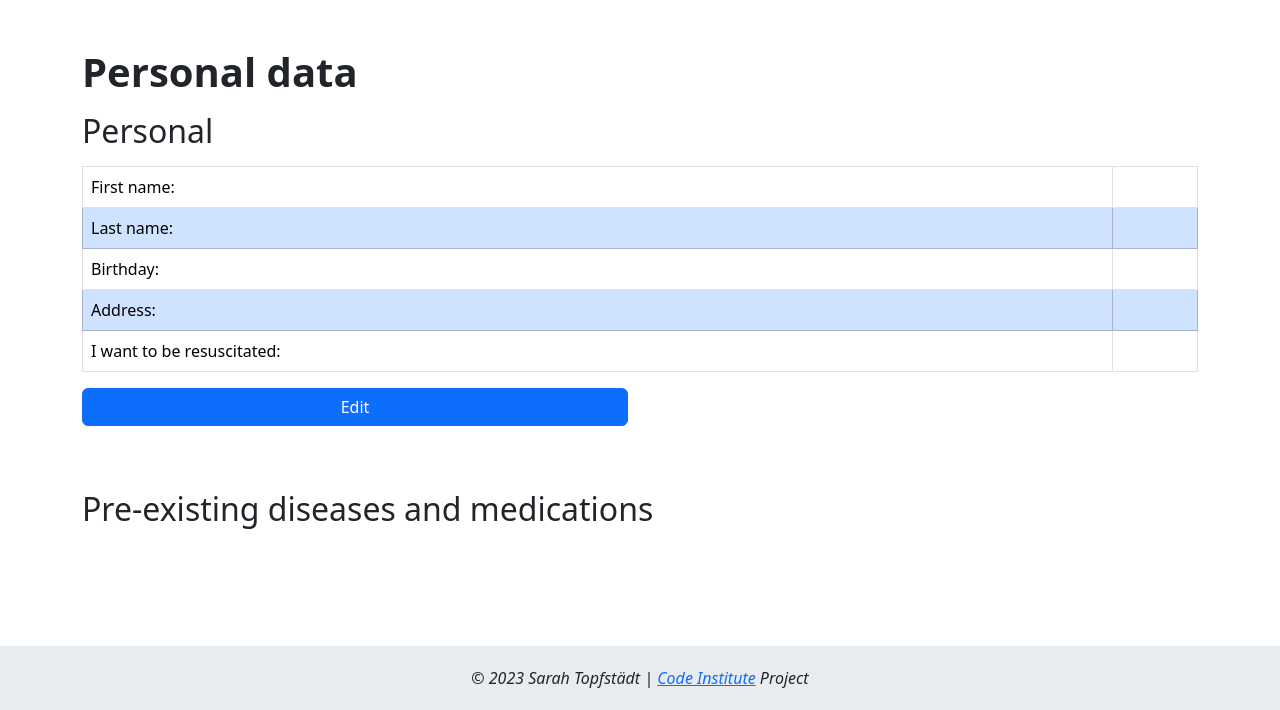
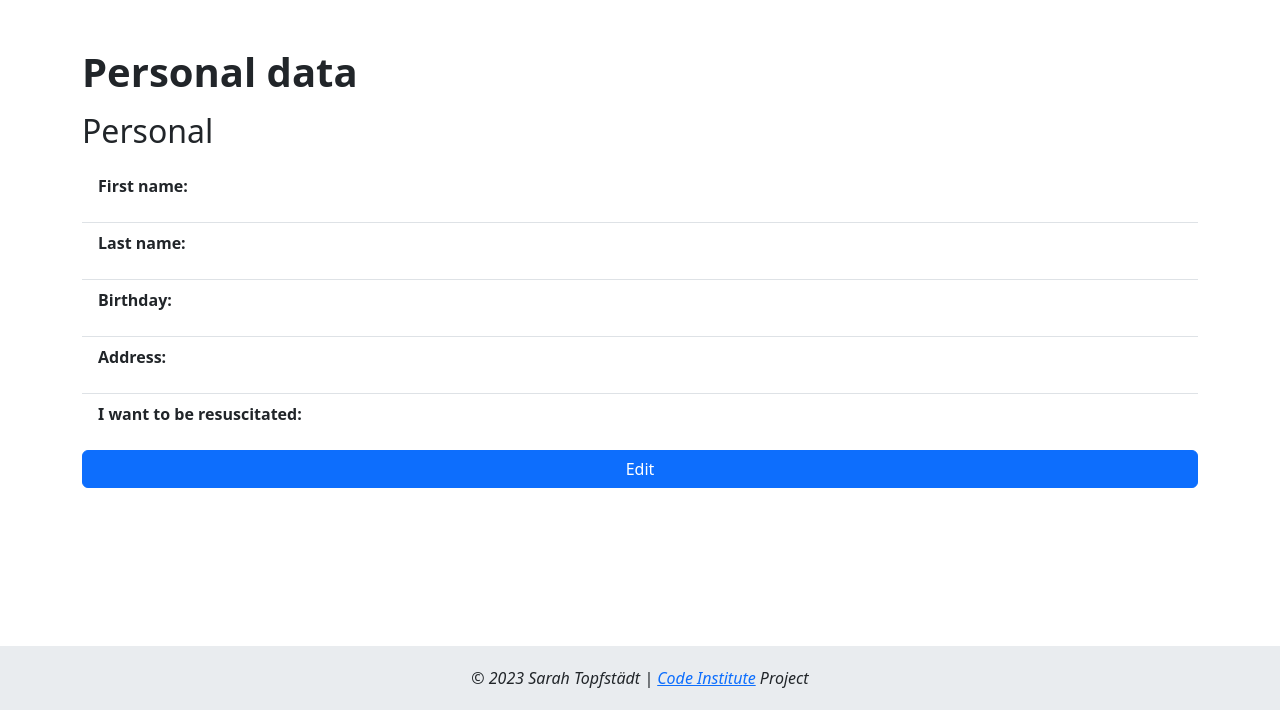
Before and after one commit to puma13992/digial-patient, a Django app: template templates/personal_data.html in a window 1280 px wide. Shown: the part 90-800 px from the top of the page. Run offline with Django 3.2, Linux system fonts and the light colour scheme; the template is opened without the code that fills it, so the values that code supplies are empty; some libraries are stand-ins or nearby versions.

Commit message:
Change some styles for personal data template

```diff
--- a/templates/personal_data.html
+++ b/templates/personal_data.html
@@ -1,5 +1,6 @@
 {% extends "base.html" %}
 {% load static %}
+{% load crispy_forms_tags %}
 
 {% block title %}
 <title>Personal data</title>
@@ -11,33 +12,27 @@
   <section class="container mt-5">
     <div class="row">
       <div class="col">
-        <h1 class="fw-semibold text-emphasis">Personal data</h1>
+        <h1 class="fw-semibold">Personal data</h1>
         <h2 class="my-3">Personal</h2>
       </div>
     </div>
     <div class="row">
       <div class="col">
-        <table class="table table-bordered">
-          <tbody>
-            <tr>
-              <td>First name:</td>
-              <td>{{ user_profile.first_name|default:"" }}</td>
-            </tr>
-            <tr class="table-primary">
-              <td>Last name:</td>
-              <td>{{ user_profile.last_name|default:"" }}</td>
-            </tr>
-            <tr>
-              <td>Birthday:</td>
-              <td>{{ user_profile.birthday|default:"" }}</td>
-            </tr>
-            <tr class="table-primary">
-              <td>Address:</td>
-              <td>{{ user_profile.address|default:"" }}</td>
-            </tr>
-            <tr>
-              <td>I want to be resuscitated:</td>
-              <td>
+        <ul class="list-group list-group-flush">
+          <li class="list-group-item">
+            <p class="fw-bold">First name:</p> {{ user_profile.first_name|default:"" }}
+          </li>
+          <li class="list-group-item">
+            <p class="fw-bold">Last name:</p> {{ user_profile.last_name|default:"" }}
+          </li>
+          <li class="list-group-item">
+            <p class="fw-bold">Birthday:</p> {{ user_profile.birthday|default:"" }}
+          </li>
+          <li class="list-group-item">
+            <p class="fw-bold">Address:</p> {{ user_profile.address|default:"" }}
+          </li>
+          <li class="list-group-item">
+            <p class="fw-bold">I want to be resuscitated:</p>
             {% if user_profile.want_resuscitate == True %}
               Yes
             {% elif user_profile.want_resuscitate == False %}
@@ -45,27 +40,15 @@
             {% else %}
                 {{ user_profile.want_resuscitate|default:"" }}
             {% endif %}
-              </td>
-            </tr>
-          </tbody>
-        </table>
+          </li>
+        </ul>
       </div>
     </div>
-    <div class="row">
-      <div class="col-6 d-grid gap-2">
+    <div class="row pb-5 mb-5">
+      <div class="col-12 d-grid gap-2">
         <a href="{% url 'edit_personal_data' %}" class="btn btn-primary" role="button">Edit</a>
       </div>
     </div>
   </section>
 
-  <!--Pre-existing diseases and medications-->
-  <section class="container my-5">
-    <div class="row">
-      <div class="col">
-        <h2 class="my-3">
-          Pre-existing diseases and medications
-        </h2>
-      </div>
-  </section>
-
 {%endblock%}
```
Lines whose indentation alone changed are shown as unchanged.
